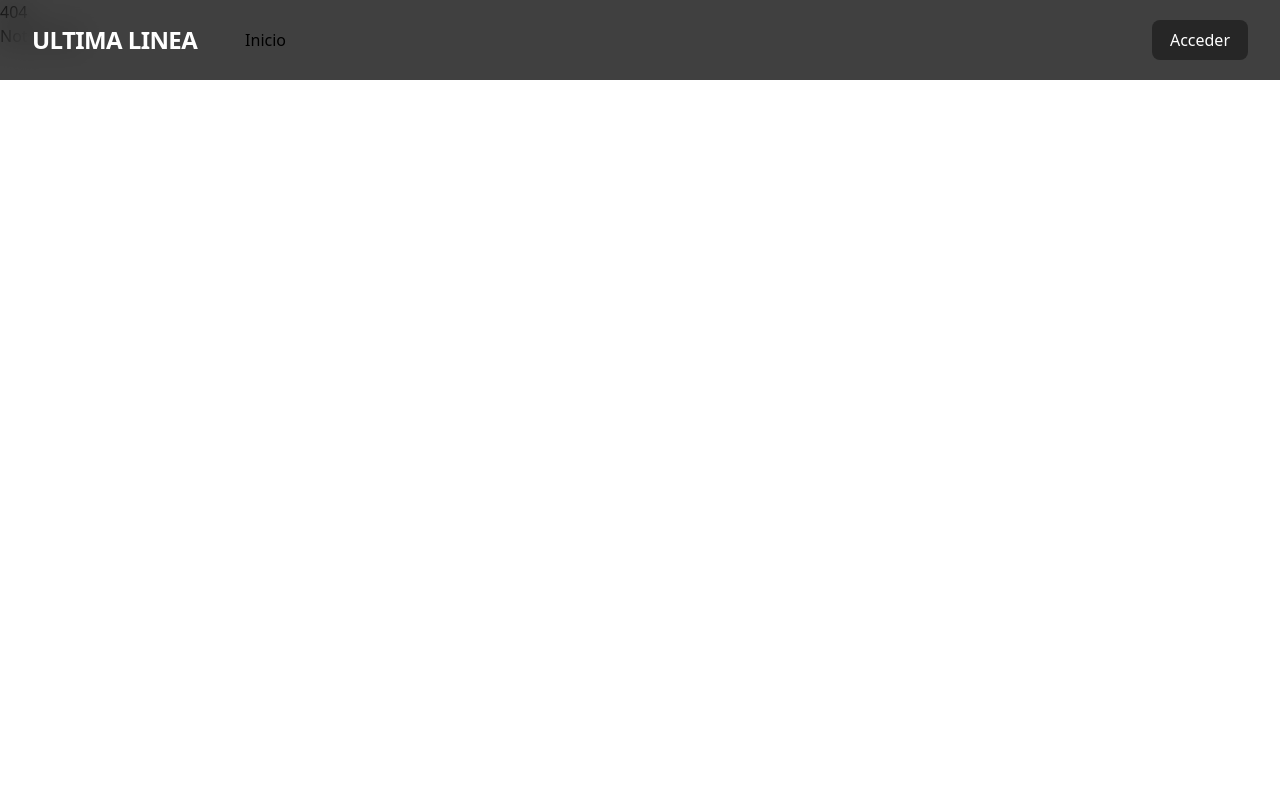
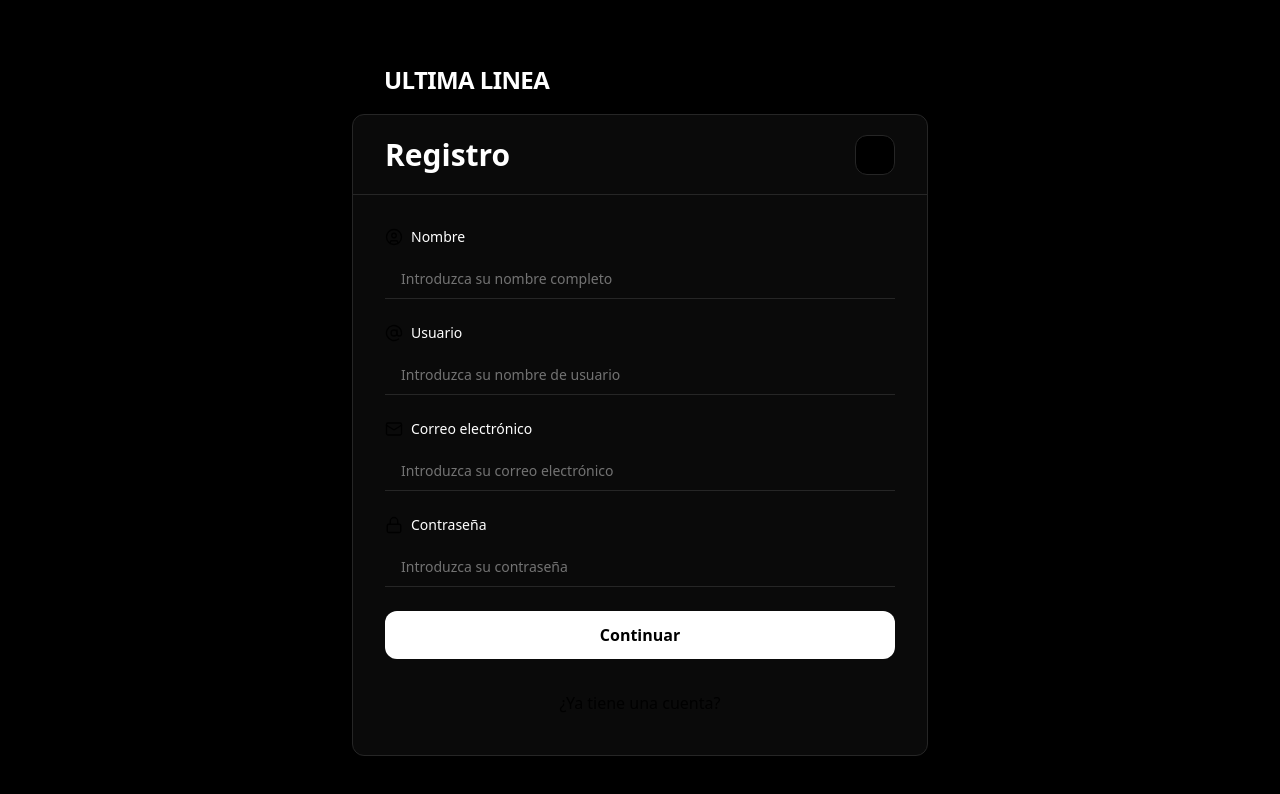
Before and after one commit to OGShawnLee/ultima-linea, a SvelteKit app: page /auth/sign-up in a window 1280 px wide. Before the commit this address had no page. Shown: the top 794 px of the page. Built offline with nearby package versions, Linux system fonts and the light colour scheme.

Commit message:
feat: add sign-in and sign-up pages

```diff
--- a/src/lib/components/Badge.svelte
+++ b/src/lib/components/Badge.svelte
@@ -2,7 +2,7 @@
   export let badge: string;
 </script>
 
-<a class="button h-8 px-4 flex items-center justify-center bg-ground-3 rounded-full" href="/">
+<a class="button button--lesser h-8 px-4 rounded-full" href="/">
   <span class="text-xs text-white font-semibold">
     {badge}
   </span>
--- /dev/null
+++ b/src/lib/components/Input.svelte
@@ -0,0 +1,22 @@
+<script lang="ts">
+  import type { Icon } from "lucide-svelte";
+	import type { ComponentType } from "svelte";
+
+	export let type: 'text' | 'password' | 'email' = 'text';
+	export let label: string;
+	export let placeholder: string;
+  export let icon: ComponentType<Icon>;
+</script>
+
+<div class="w-full flex flex-col gap-3">
+	<div class="flex items-center gap-2">
+    <svelte:component this={icon} size={18} strokeWidth={1.75} />
+		<div class="text-white text-sm font-normal">{label}</div>
+	</div>
+	<input
+		{type}
+		{placeholder}
+		class="h-10 px-4 border-b border-ground-3 focus:border-marque placeholder-text-neutral-500 placeholder-font-normal text-white text-sm font-bold bg-transparent outline-none w-full"
+    />
+    <!-- class="w-full h-10 px-4 bg-ground-0 outline-none border border-ground-3 rounded-xl focus:border-white placeholder-text-neutral-500 placeholder-font-normal text-white text-sm font-bold" -->
+  </div>
--- a/src/lib/components/index.ts
+++ b/src/lib/components/index.ts
@@ -1,2 +1,3 @@
 export { default as Badge } from "./Badge.svelte";
 export { default as Card } from "./Card.svelte";
+export { default as Input } from "./Input.svelte";
--- /dev/null
+++ b/src/lib/layouts/Auth.svelte
@@ -0,0 +1,45 @@
+<script lang="ts">
+	import { X } from 'lucide-svelte';
+	import { Input } from '$lib/components';
+
+	export let variant: 'sign-in' | 'sign-up' = 'sign-up';
+
+	$: title = variant === 'sign-in' ? 'Acceso' : 'Registro';
+</script>
+
+<svelte:head>
+	<title>Ultima Linea - {title}</title>
+</svelte:head>
+
+<div class="min-h-screen px-2 sm:px-0 py-12 bg-black md:grid place-content-center gap-0.5">
+	<div class="h-16 px-8 flex items-center">
+		<a href="/">
+			<span class="uppercase text-white text-2xl font-black tracking-tight"> Ultima Linea </span>
+		</a>
+	</div>
+	<div class="md:w-xl flex flex-col bg-ground-1 rounded-xl border border-ground-3">
+		<div
+			class="self-stretch h-20 px-8 border-b border-ground-3 justify-between items-center inline-flex"
+		>
+			<div class="text-white text-3xl font-bold">{title}</div>
+			<a
+				class="w-10 h-10 flex items-center justify-center bg-black border border-ground-3 rounded-xl hover:(bg-ground-4 text-white)"
+				href="/"
+			>
+				<X />
+			</a>
+		</div>
+		<div class="self-stretch p-8 flex-col justify-center items-center gap-6 flex">
+			<slot {Input} />
+			<button class="w-full h-12 bg-white rounded-xl justify-center items-center inline-flex">
+				<div class="text-black font-bold">Continuar</div>
+			</button>
+			<a
+				class="border-focus-effect h-10 px-4 flex items-center justify-center rounded-full"
+				href="/auth/{variant == 'sign-in' ? 'sign-up' : 'sign-in'}"
+			>
+				{variant === 'sign-in' ? '¿No tiene una cuenta?' : '¿Ya tiene una cuenta?'}
+			</a>
+		</div>
+	</div>
+</div>
--- /dev/null
+++ b/src/routes/(app)/+layout.svelte
@@ -0,0 +1,19 @@
+<header class="fixed top-0 inset-0 h-20 bg-ground-0/75 backdrop-filter backdrop-blur-lg">
+	<div class="h-full px-4 md:px-8 flex items-center justify-between">
+		<div class="flex items-center gap-12">
+			<a href="/">
+				<span class="uppercase text-white text-2xl font-black tracking-tight"> Ultima Linea </span>
+			</a>
+			<nav class="hidden sm:flex">
+				<a href="/">Inicio</a>
+			</nav>
+		</div>
+    <div class="hidden sm:flex">
+      <a class="button button--lesser h-10 px-4 rounded-lg" href="/auth/sign-up">
+        <span class="text-white"> Acceder </span>
+			</a>
+    </div>
+	</div>
+</header>
+
+<slot />
--- a/src/routes/+page.svelte
+++ b/src/routes/(app)/+page.svelte
@@ -14,7 +14,7 @@
     <div class="grid gap-8 md:gap-16">
       <Card variant="horizontal" background={false} hero />
       <div class="grid md:grid-cols-2 xl:grid-cols-3 gap-x-4 xl:gap-x-8 gap-8">
-        {#each { length: 6 } as index (index)}
+        {#each { length: 6 } as _}
           <Card />
         {/each}
       </div>
@@ -30,7 +30,7 @@
         <Card variant="vertical-large" background={false} />
       </div>
       <div class="grid md:grid-cols-2 xl:grid-cols-3 gap-x-4 xl:gap-x-8 gap-8">
-        {#each { length: 6 } as index (index)}
+        {#each { length: 6 } as _}
          <Card background={false} />
         {/each}
       </div>
@@ -43,7 +43,7 @@
     <div class="grid gap-8 md:gap-16">
       <Card variant="horizontal" />
       <div class="grid md:grid-cols-2 xl:grid-cols-3 gap-x-4 xl:gap-x-8 gap-8">
-        {#each { length: 6 } as index (index)}
+        {#each { length: 6 } as _}
           <Card />
         {/each}
       </div>
--- a/src/routes/+layout.svelte
+++ b/src/routes/+layout.svelte
@@ -2,24 +2,6 @@
 	import 'virtual:uno.css';
 	import '@unocss/reset/tailwind.css';
 </script>
-
-<header class="fixed top-0 inset-0 h-20 bg-ground-0/75 backdrop-filter backdrop-blur-lg">
-	<div class="h-full px-4 md:px-8 flex items-center justify-between">
-		<div class="flex items-center gap-12">
-			<a href="/">
-				<span class="uppercase text-white text-2xl font-black tracking-tight"> Ultima Linea </span>
-			</a>
-			<nav class="hidden sm:flex">
-				<a href="/">Inicio</a>
-			</nav>
-		</div>
-    <div class="hidden sm:flex">
-      <button class="button h-10 px-4 bg-ground-3 rounded-lg">
-        <span class="text-white"> Acceder </span>
-      </button>
-    </div>
-	</div>
-</header>
 
 <slot />
 
--- /dev/null
+++ b/src/routes/auth/sign-in/+page.svelte
@@ -0,0 +1,19 @@
+<script>
+  import Auth from "$lib/layouts/Auth.svelte";
+  import { AtSign, Key } from "lucide-svelte";
+</script>
+
+<Auth variant="sign-in" let:Input>
+  <Input
+    label="Correo electrónico"
+    type="email"
+    icon={AtSign}
+    placeholder="Introduzca su correo electrónico"
+  />
+  <Input
+    label="Contraseña"
+    type="password"
+    icon={Key}
+    placeholder="Introduzca su contraseña"
+  />
+</Auth>
--- /dev/null
+++ b/src/routes/auth/sign-up/+page.svelte
@@ -0,0 +1,12 @@
+<script>
+	import { Input } from '$lib/components';
+	import Auth from '$lib/layouts/Auth.svelte';
+  import { AtSign, Lock, Mail, UserCircle } from "lucide-svelte";
+</script>
+
+<Auth variant="sign-up">
+  <Input label="Nombre" icon={UserCircle} placeholder="Introduzca su nombre completo" />
+  <Input label="Usuario" icon={AtSign} placeholder="Introduzca su nombre de usuario" />
+  <Input label="Correo electrónico" icon={Mail} type="email" placeholder="Introduzca su correo electrónico" />
+  <Input label="Contraseña" icon={Lock} type="password" placeholder="Introduzca su contraseña" />
+</Auth>
--- a/uno.config.ts
+++ b/uno.config.ts
@@ -3,7 +3,9 @@ import { presetUno, transformerDirectives, transformerVariantGroup } from "unocs
 
 export default defineConfig({
   shortcuts: {
-    "button": "outline-none border-transparent border-2 hover:bg-ground-4 focus:border-white",
+    "button": "flex items-center",
+    "button--lesser": "bg-ground-3 hover:bg-ground-4 border-focus-effect",
+    "border-focus-effect": "", // we will handle focus states later on
   },
   theme: {
     colors: {
```
